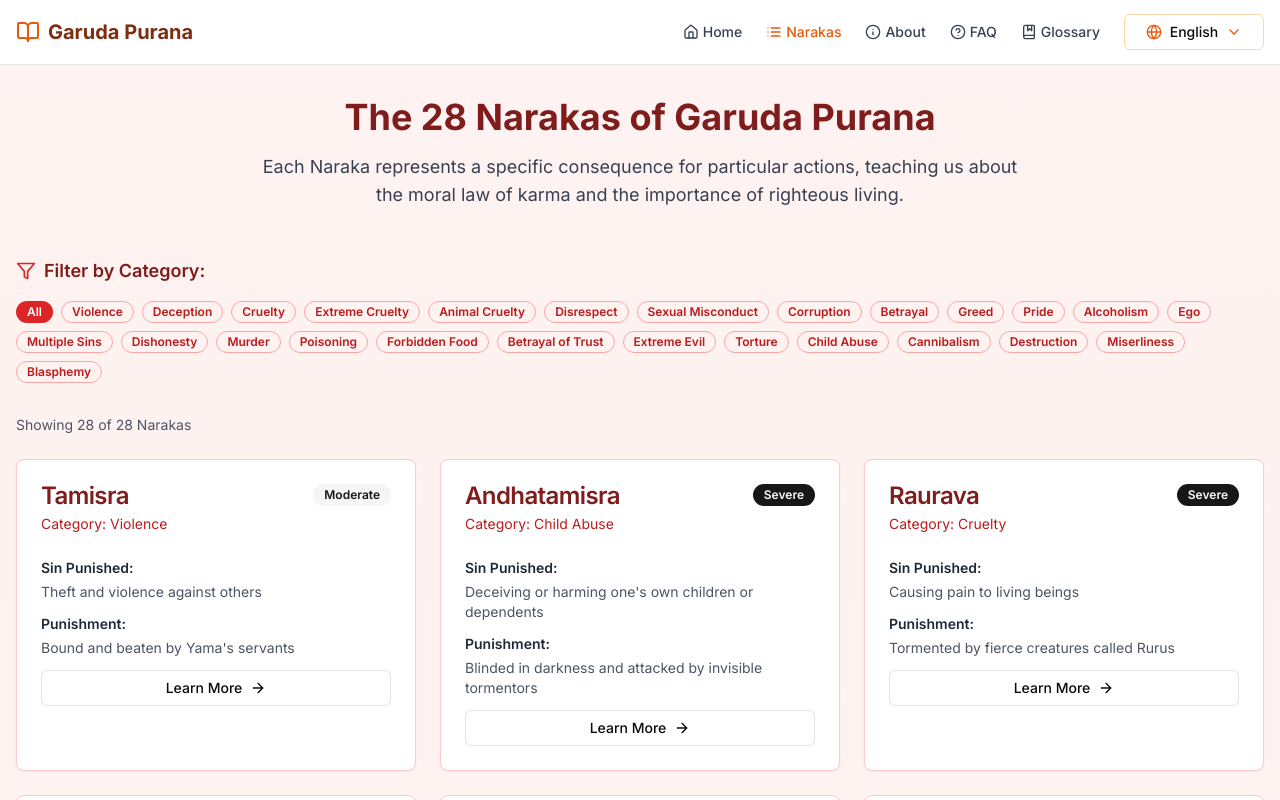
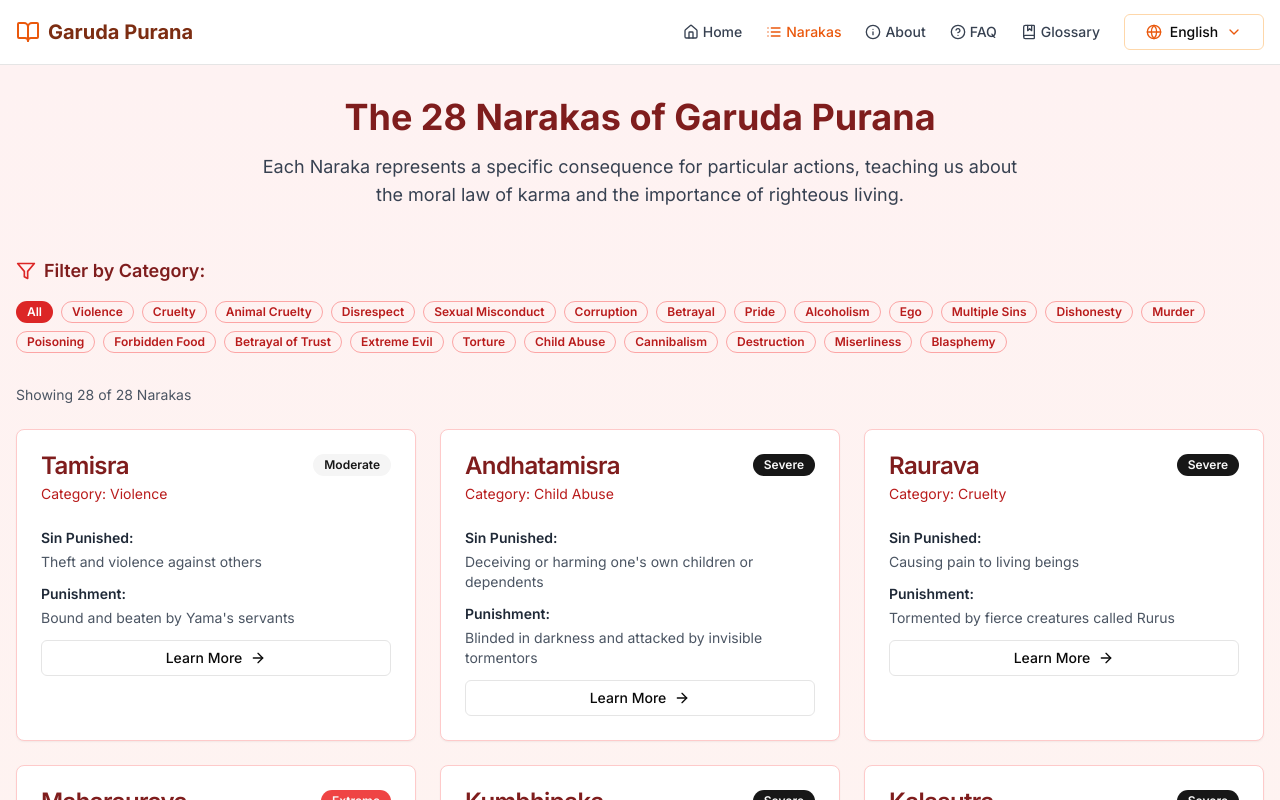
Before and after one commit to ThakurAmanKumar/GarudaPunishments, a Next.js app: page /narakas in a window 1280 px wide. Shown: the top 800 px of the page. Built offline with nearby package versions, Linux system fonts and the light colour scheme.

Commit message:
Update page.tsx

```diff
--- a/app/narakas/page.tsx
+++ b/app/narakas/page.tsx
@@ -520,15 +520,12 @@ const narakas = [
 const categories = [
   "all",
   "violence",
-  "deception",
   "cruelty",
-  "extremeCruelty",
   "animalCruelty",
   "disrespect",
   "sexualMisconduct",
   "corruption",
   "betrayal",
-  "greed",
   "pride",
   "alcoholism",
   "ego",
```
